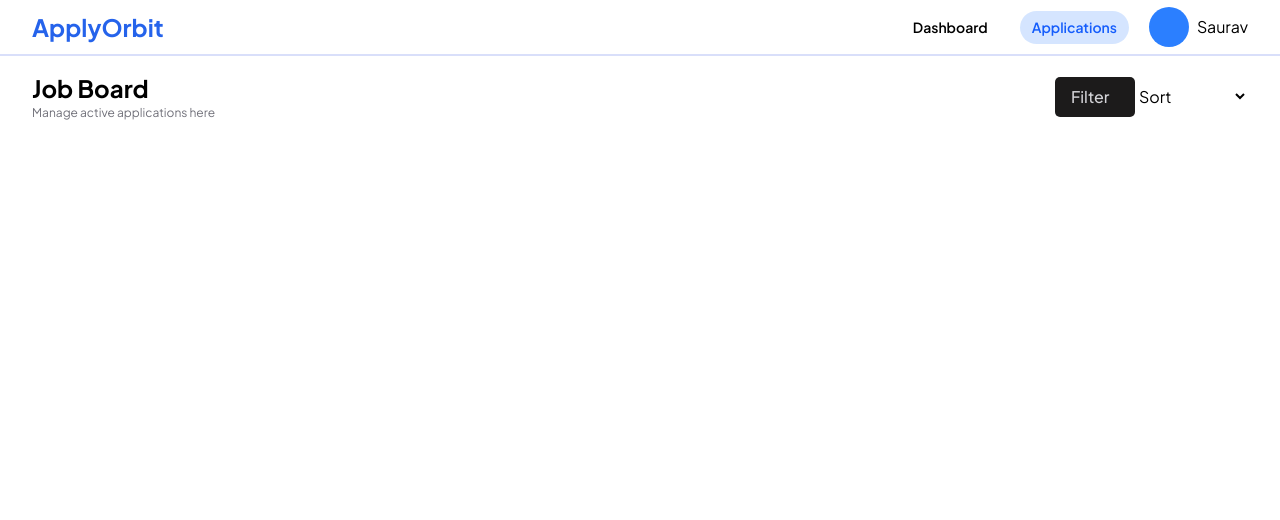
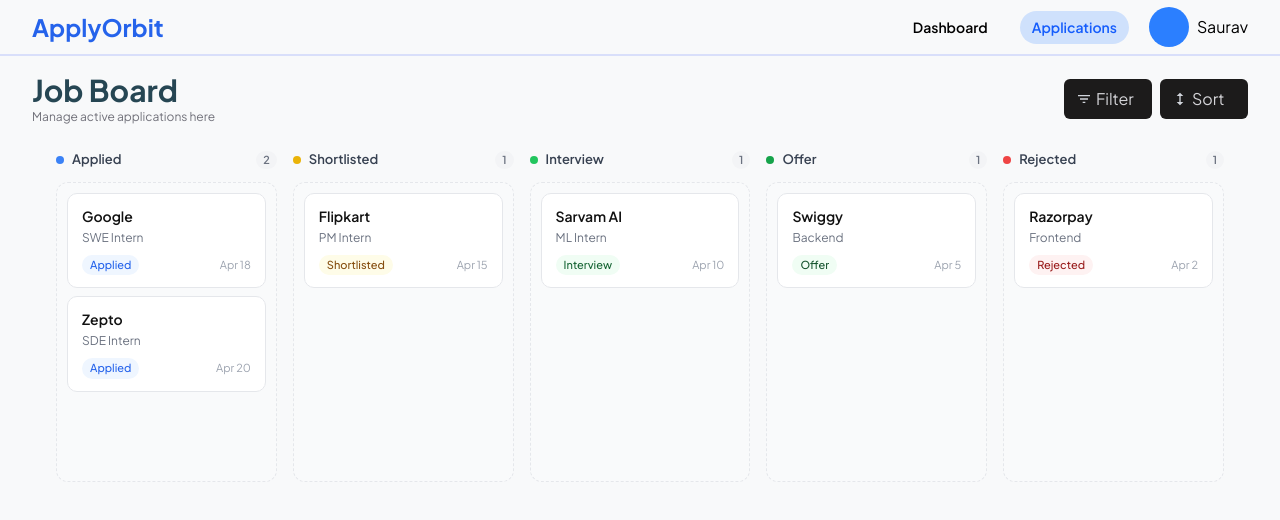
Before and after one commit to Sinha-Saurav/ApplyOrbit, a React (Vite) app in the folder Frontend/: page /applications in a window 1280 px wide. Shown: the top 520 px of the page. Built offline with nearby package versions, Linux system fonts and the light colour scheme.

Commit message:
Made the static kanban Board with Drag and Drop feature from react dnd kit

```diff
--- a/Frontend/package.json
+++ b/Frontend/package.json
@@ -10,9 +10,12 @@
     "preview": "vite preview"
   },
   "dependencies": {
+    "@dnd-kit/core": "^6.3.1",
+    "@dnd-kit/react": "^0.4.0",
     "@tailwindcss/vite": "^4.2.2",
     "react": "^19.2.4",
     "react-dom": "^19.2.4",
+    "react-icons": "^5.6.0",
     "react-router-dom": "^7.14.1",
     "tailwindcss": "^4.2.2"
   },
--- /dev/null
+++ b/Frontend/src/components/KanbanBoard.jsx
@@ -0,0 +1,200 @@
+import React from "react";
+import {
+    DndContext,
+    DragOverlay,
+    closestCenter,
+    PointerSensor,
+    useSensor,
+    useSensors,
+} from "@dnd-kit/core";
+import { useDroppable, useDraggable } from "@dnd-kit/core";
+
+const COLUMNS = ["Applied", "Shortlisted", "Interview", "Offer", "Rejected"];
+
+const COLUMN_COLORS = {
+    Applied: { bg: "#eff6ff", text: "#2563eb", dot: "#3b82f6" },
+    Shortlisted: { bg: "#fefce8", text: "#854d0e", dot: "#eab308" },
+    Interview: { bg: "#f0fdf4", text: "#166534", dot: "#22c55e" },
+    Offer: { bg: "#f0fdf4", text: "#14532d", dot: "#16a34a" },
+    Rejected: { bg: "#fef2f2", text: "#991b1b", dot: "#ef4444" },
+};
+
+// ─── Mock data (replace with your real data from API) ────────
+const MOCK_APPS = [
+    { id: "1", company: "Google", role: "SWE Intern", status: "Applied", date: "Apr 18" },
+    { id: "2", company: "Flipkart", role: "PM Intern", status: "Shortlisted", date: "Apr 15" },
+    { id: "3", company: "Sarvam AI", role: "ML Intern", status: "Interview", date: "Apr 10" },
+    { id: "4", company: "Zepto", role: "SDE Intern", status: "Applied", date: "Apr 20" },
+    { id: "5", company: "Swiggy", role: "Backend", status: "Offer", date: "Apr 5" },
+    { id: "6", company: "Razorpay", role: "Frontend", status: "Rejected", date: "Apr 2" },
+];
+
+
+//Application Card
+function KanbanCard({ app, isDragging }) {
+    const { attributes, listeners, setNodeRef, transform } = useDraggable({ id: app.id });
+
+    const style = {
+        transform: transform ? `translate(${transform.x}px, ${transform.y}px)` : undefined,
+        opacity: isDragging ? 0.4 : 1,
+        background: "#fff",
+        border: "1px solid #e5e7eb",
+        borderRadius: 10,
+        padding: "12px 14px",
+        cursor: "grab",
+        userSelect: "none",
+        marginBottom: 8,
+    }
+
+    const col = COLUMN_COLORS[app.status];
+
+    return (
+        <div ref={setNodeRef} style={style} {...listeners} {...attributes}>
+            <div className="font-semibold text-[14px] text-[#111] mb-0.5">
+                {app.company}
+            </div>
+            <div className="mb-2 text-[12px] text-[#6b7280]">{app.role}</div>
+            <div className="flex justify-between items-center">
+                <span
+                    className="text-[11px] font-medium py-0.5 px-2 rounded-[20px]"
+                    style={{ backgroundColor: col.bg, color: col.text }}
+                >
+                    {app.status}
+                </span>
+                <span className="text-[11px] text-[#9ca3af]">{app.date}</span>
+            </div>
+        </div>
+    )
+}
+
+
+//Column
+function KanbanColumn({ id, cards, activeId }) {
+    const { setNodeRef, isOver } = useDroppable({ id });
+    const col = COLUMN_COLORS[id];
+
+    return (
+        <div className="flex-1 min-w-[200px]">
+            {/* Column Header */}
+            <div className="flex items-center gap-2 mb-3" >
+                <span className="w-2 h-2 rounded-[50%] shrink-[0]"
+                    style={{
+                        background: col.dot
+                    }} />
+                <span className="font-semibold text-[13px] text-[#374151]">{id}</span>
+                <span className="ml-auto text-[11px] font-semibold bg-[#f3f4f6]
+                    text-[#6b7280] px-[7px] py-[1px] rounded-[20px]"
+                >
+                    {cards.length}
+                </span>
+            </div>
+
+            {/* Drop Zone */}
+            <div
+                ref={setNodeRef}
+                className={`rounded-xl p-2.5 min-h-[300px] max-h-[550px] overflow-y-auto kanban-scroll transition-colors
+                    duration-150 ${isOver ? "bg-sky-50 border-[1.5px] border-dashed border-blue-300" : "bg-gray-50 border-[1.5px] border-dashed border-gray-200"
+                    }`}
+
+            >
+                {cards.map((app) => (
+                    <KanbanCard key={app.id} app={app} isDragging={activeId === app.id} />
+                ))}
+                {cards.length === 0 && (
+                    <div className="text-center text-[#d1d5db] text-[12px] pt-18">
+                        Drop here
+                    </div>
+                )}
+            </div>
+        </div>
+    )
+}
+
+// ─── Drag Overlay Card (ghost while dragging) ─────────────────
+function OverlayCard({ app }) {
+    const col = COLUMN_COLORS[app.status];
+    return (
+        <div className="bg-[#fff] border-[1px] border-[#d1d5db] rounded-[10px]
+        px-[14px] py-[12px] shadow-[0_8px_24px_rgba(0,0,0,0.12)] w-[200px] cursor-grabbing"
+        >
+            <div className="font-semibold text-[14px] text-[#111] mb-0.5">{app.company}</div>
+            <div className="text-[12px] text-[#6b7280] mb-2">{app.role}</div>
+            <span style={{
+                fontSize: 11, fontWeight: 500,
+                background: col.bg, color: col.text,
+                padding: "2px 8px", borderRadius: 20,
+            }}>
+                {app.status}
+            </span>
+        </div>
+    );
+}
+
+//MainBoard
+export default function KanbanBoard() {
+    const [apps, setApps] = React.useState(MOCK_APPS);
+    const [activeId, setActiveId] = React.useState(null);
+
+    const sensors = useSensors(useSensor(PointerSensor, {
+        activationConstraint: { distance: 5 }, // prevents accidental drags on click
+    }));
+
+    const activeApp = apps.find((a) => a.id === activeId);
+
+    const cardsByColumn = COLUMNS.reduce((acc, col) => {
+        acc[col] = apps.filter((a) => a.status === col);
+        return acc;
+    }, {});
+
+    function handleDragStart({ active }) {
+        setActiveId(active.id);
+    }
+
+    function handleDragEnd({ active, over }) {
+        setActiveId(null);
+        if (!over) return;
+
+        const cardId = active.id;
+        const newStatus = over.id;
+
+        setApps((prev) =>
+            prev.map((app) =>
+                app.id === cardId ? { ...app, status: newStatus } : app
+            )
+        );
+
+        // ── API call to your backend ──────────────────────────────
+        // fetch(`/api/applications/${cardId}`, {
+        //   method: "PATCH",
+        //   headers: { "Content-Type": "application/json" },
+        //   body: JSON.stringify({ status: newStatus }),
+        // });
+    }
+
+    return (
+        <div style={{ padding: "24px", fontFamily: "inherit" }}>
+            <DndContext
+                sensors={sensors}
+                collisionDetection={closestCenter}
+                onDragStart={handleDragStart}
+                onDragEnd={handleDragEnd}
+            >
+                <div style={{ display: "flex", gap: 16, overflowX: "auto", paddingBottom: 8 }}>
+                    {COLUMNS.map((col) => (
+                        <KanbanColumn
+                            key={col}
+                            id={col}
+                            cards={cardsByColumn[col]}
+                            activeId={activeId}
+                        />
+                    ))}
+                </div>
+
+                {/* Floating card that follows cursor while dragging */}
+                <DragOverlay>
+                    {activeApp ? <OverlayCard app={activeApp} /> : null}
+                </DragOverlay>
+            </DndContext>
+        </div>
+    );
+}
--- a/Frontend/src/index.css
+++ b/Frontend/src/index.css
@@ -4,4 +4,21 @@
 
 body {
   font-family: 'Plus Jakarta Sans', sans-serif;
+  @apply bg-[#F8F9FA]
 }
+
+.kanban-scroll::-webkit-scrollbar {
+  width: 4px;
+}
+
+.kanban-scroll::-webkit-scrollbar-track {
+  background: transparent;
+}
+
+.kanban-scroll::-webkit-scrollbar-thumb {
+  background: #b6b9bd;
+  border-radius: 99px;
+}
+.kanban-scroll {
+  overflow-x: hidden;
+}
--- a/Frontend/src/pages/ApplicationBoard.jsx
+++ b/Frontend/src/pages/ApplicationBoard.jsx
@@ -1,30 +1,52 @@
 import React from 'react'
+import { RiFilter3Line, RiExpandVerticalSFill } from "react-icons/ri";
+import KanbanBoard from '../components/KanbanBoard';
 
-export default function ApplicationBoard(){
-    return(
+export default function ApplicationBoard() {
+    return (
         <section className='px-8 py-4'>
             <div className='flex items-center justify-between'>
                 <div>
-                    <h2 className='text-2xl font-bold'>Job Board</h2>
+                    <h2 className='text-3xl font-bold text-[#264653]'>Job Board</h2>
                     <p className='text-[12px] text-[#71717A]'>Manage active applications here</p>
                 </div>
-                <div>
-                    <select id="filter" name="filter" className='appearance-none px-4 py-2  w-20 rounded-[5px] bg-[#1C1B1B] text-[#D4D4D8] font-medium'>
-                        <option value="" disabled selected>Filter</option>
+                <div className='flex gap-2'>
+                    <div className="relative inline-block">
+
+                        <RiFilter3Line className="absolute left-3 top-1/2 -translate-y-1/2 text-gray-300 pointer-events-none" />
+                        <select
+                            className="appearance-none pl-8 w-22 pr-4 py-2 rounded-md bg-[#1C1B1B] text-[#D4D4D8]"
+                            defaultValue=""
+                        >
+                            <option value="" disabled selected>
+                                Filter
+                            </option>
                             <option>By Date</option>
                             <option>Interview</option>
-                        <option>rejected</option>
-                        <option>Offer letter</option>
+                            <option>Rejected</option>
+                            <option>Offer Letter</option>
                         </select>
+                    </div>
 
-                    <select id="sort" name="sort">
-                        <option value="" disabled selected>Sort</option>
+                    <div className="relative inline-block">
+                        <RiExpandVerticalSFill className="absolute left-3 top-1/2 -translate-y-1/2 text-gray-300 pointer-events-none" />
+                        <select
+                            className="appearance-none pl-8 w-22 pr-4 py-2 rounded-md bg-[#1C1B1B] text-[#D4D4D8]"
+                            defaultValue=""
+                        >
+                            <option value="" disabled selected>
+                                Sort
+                            </option>
                             <option>Ascending</option>
                             <option>Descending</option>
                         </select>
+                    </div>
 
                 </div>
             </div>
+
+
+            <KanbanBoard/>
         </section>
     )
 }
```
Also changed, not shown: Frontend/src/components/Header.jsx (line endings or trailing spaces), 2 other files (tests, documents, lock files or other folders). Lines whose indentation alone changed are shown as unchanged.
